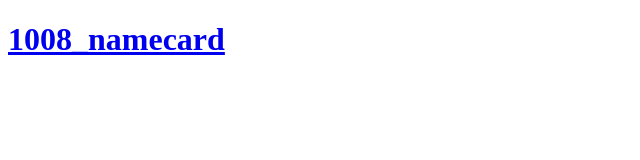
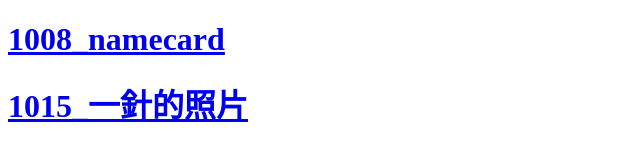
Before and after one commit to zoe1717/zoe1717.github.io, a plain HTML site: page index.html in a window 1280 px wide. Shown: the whole page, without its empty margins (0-640 px from the left). Drawn offline with Linux system fonts and the light colour scheme.

Commit message:
Update index.html

```diff
--- a/index.html
+++ b/index.html
@@ -13,6 +13,11 @@
 				1008_namecard
 			</a>
 		</h1>
+		<h1>
+			<a href='.\1015\1015_namecard.html'>
+				1015_一針的照片
+			</a>
+		</h1>
 	</body>
 
 
```
